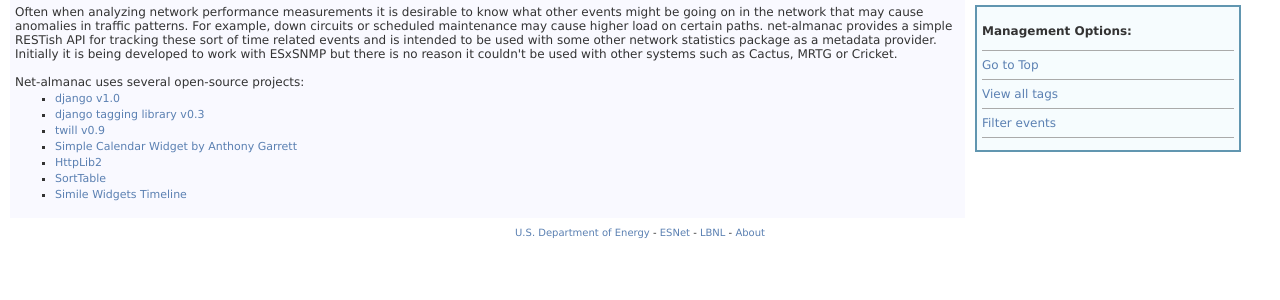
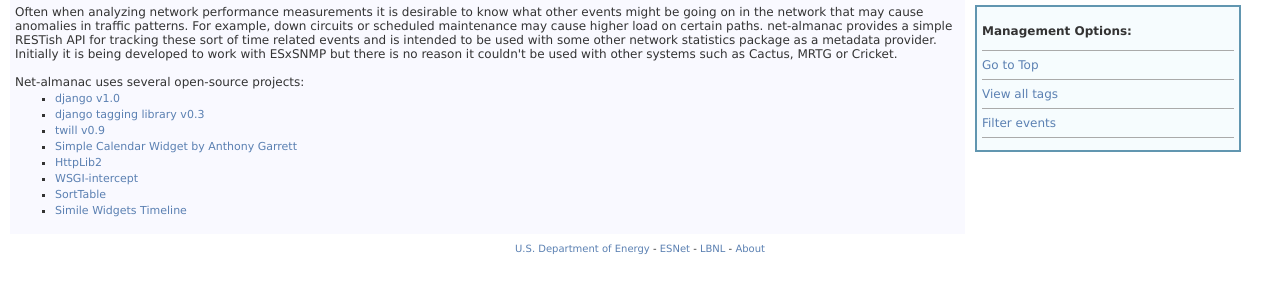
Before and after one commit to mmernik/net-almanac, a Django app: template almanac/templates/net_almanac/about.html in a window 1280 px wide. Shown: the part 59-359 px from the top of the page. Run offline with Django 3.2, Linux system fonts and the light colour scheme; the template is opened without the code that fills it, so the values that code supplies are empty; parts of the project's set-up code (start-up, migrations or seed data) failed here and were passed over.

Commit message:
Updated README, about page

```diff
--- a/almanac/templates/net_almanac/about.html
+++ b/almanac/templates/net_almanac/about.html
@@ -39,6 +39,10 @@ Simple Calendar Widget by Anthony Garrett
 HttpLib2
 </a>
 </li><li>
+<a href="http://code.google.com/p/wsgi-intercept/">
+WSGI-intercept
+</a>
+</li><li>
 <a href="http://www.kryogenix.org/code/browser/sorttable/">
 SortTable
 </a>
--- a/almanac/templates/net_almanac/timeline.html
+++ b/almanac/templates/net_almanac/timeline.html
@@ -68,7 +68,7 @@ var tl;
 
 <div id="my-timeline" style="height: 400px; border: 1px solid #aaa"></div>
 
-Click and drag with your mouse to navigate the timeline. <br />
+Click and drag with your mouse to navigate the timeline. You may click on an event for more detail. <br />
 All times are in Pacific Standard Time.
 <noscript>
 This page uses Javascript to show you a Timeline. Please enable Javascript in your browser to see the full page.
```
Also changed, not shown: almanac/README.txt.
